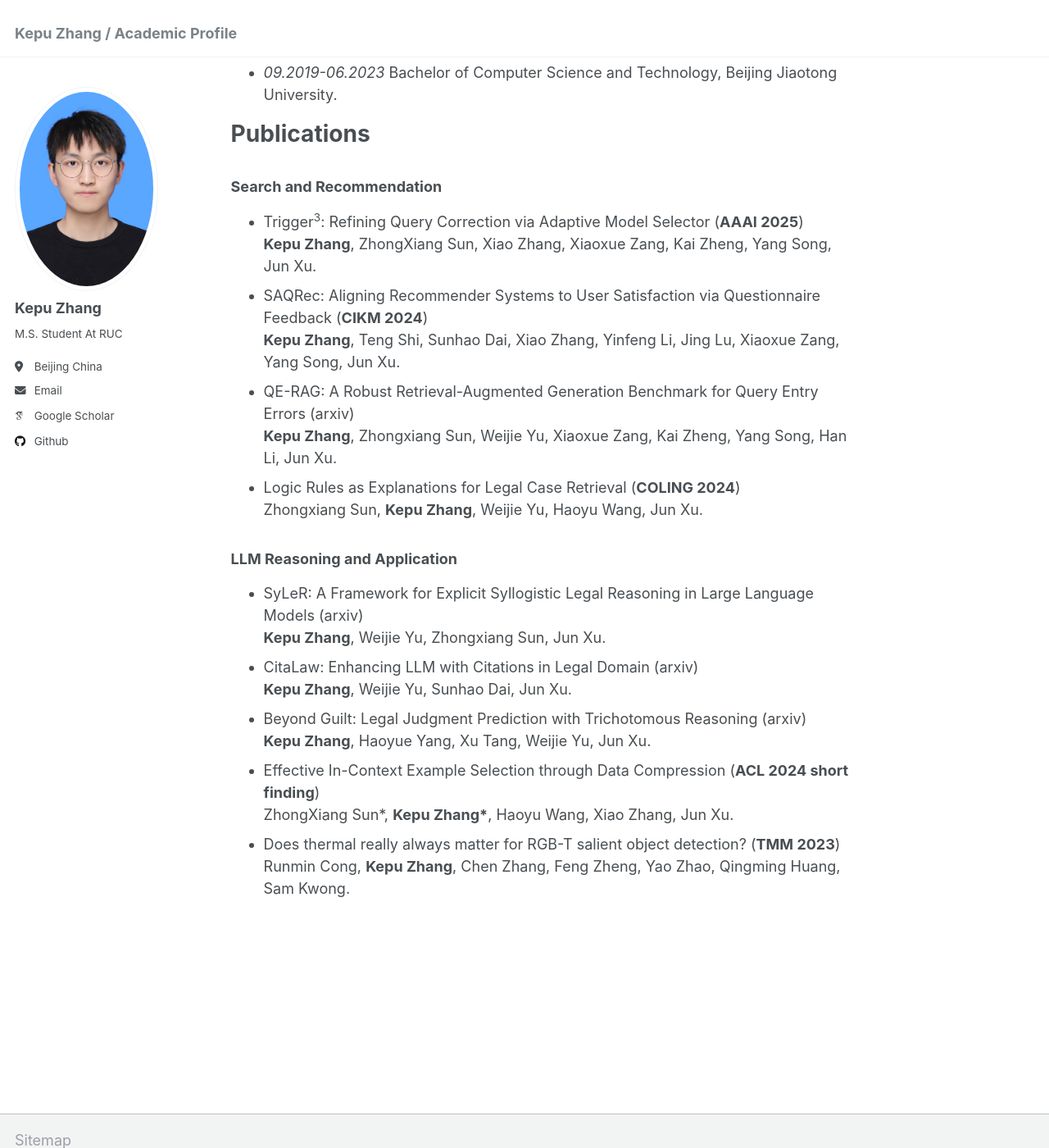
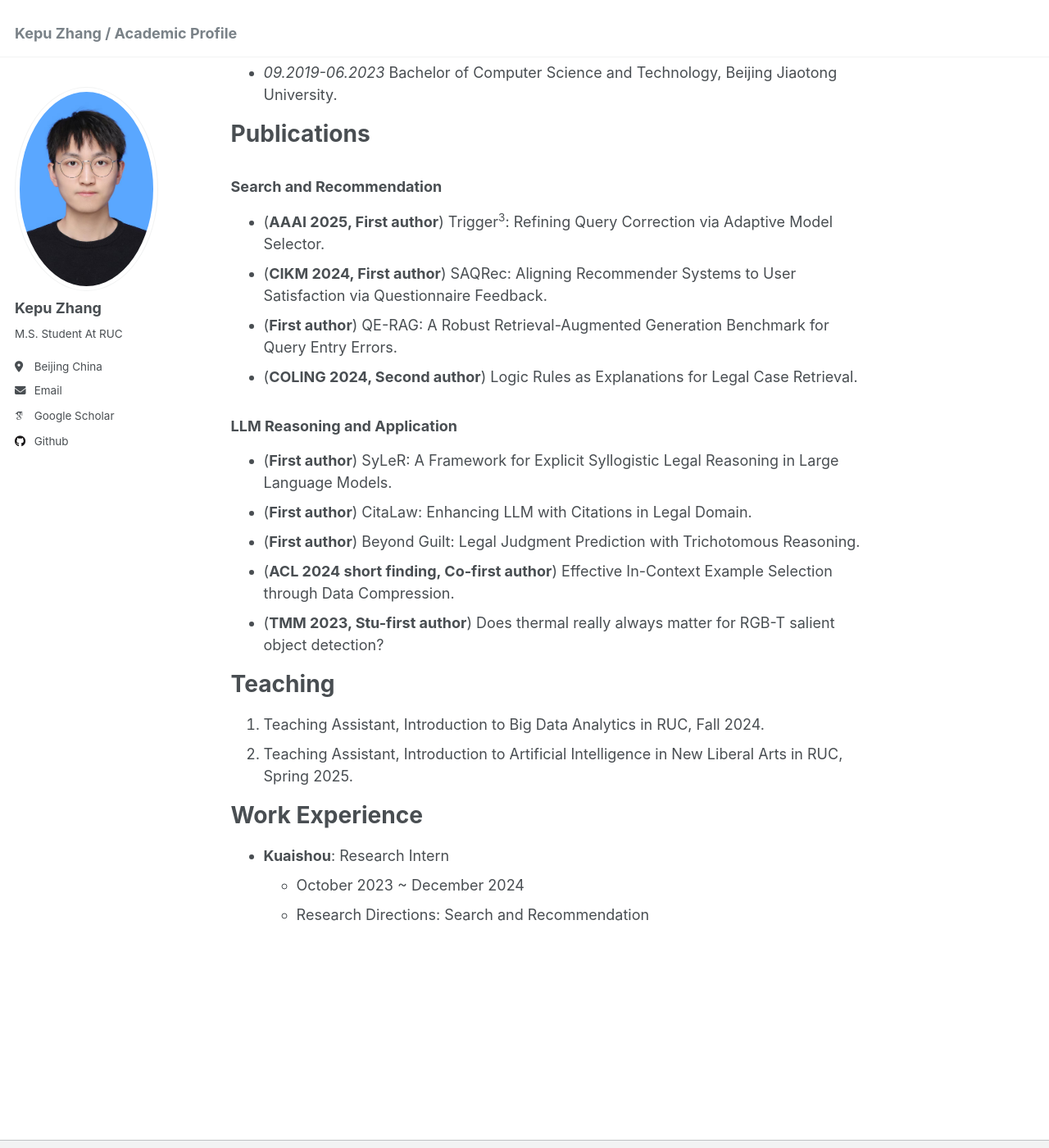
Before and after one commit to ke-01/ke-01.github.io, a Jekyll site: the page built from _pages/about.md, in a window 1280 px wide and 1400 px high, scrolled down 319 px. Shown: the whole window at 82% size. Built offline with Jekyll 4.4.1, drawn with Linux system fonts in a browser that asks for light colours; some web fonts are replaced.

Commit message:
Update about.md

```diff
--- a/_pages/about.md
+++ b/_pages/about.md
@@ -18,23 +18,26 @@ Education
 Publications
 ============
 ### Search and Recommendation
-* Trigger<sup>3</sup>: Refining Query Correction via Adaptive Model Selector (**AAAI 2025**)
-  **Kepu Zhang**, ZhongXiang Sun, Xiao Zhang, Xiaoxue Zang, Kai Zheng, Yang Song, Jun Xu.
-* SAQRec: Aligning Recommender Systems to User Satisfaction via Questionnaire Feedback (**CIKM 2024**)
-  **Kepu Zhang**, Teng Shi, Sunhao Dai, Xiao Zhang, Yinfeng Li, Jing Lu, Xiaoxue Zang, Yang Song, Jun Xu.
-* QE-RAG: A Robust Retrieval-Augmented Generation Benchmark for Query Entry Errors (arxiv)
-  **Kepu Zhang**, Zhongxiang Sun, Weijie Yu, Xiaoxue Zang, Kai Zheng, Yang Song, Han Li, Jun Xu.
-* Logic Rules as Explanations for Legal Case Retrieval (**COLING 2024**)
-  Zhongxiang Sun, **Kepu Zhang**, Weijie Yu, Haoyu Wang, Jun Xu.
+* (**AAAI 2025, First author**) Trigger<sup>3</sup>: Refining Query Correction via Adaptive Model Selector.
+* (**CIKM 2024, First author**) SAQRec: Aligning Recommender Systems to User Satisfaction via Questionnaire Feedback.
+* (**First author**) QE-RAG: A Robust Retrieval-Augmented Generation Benchmark for Query Entry Errors.
+* (**COLING 2024, Second author**) Logic Rules as Explanations for Legal Case Retrieval.
 
 ### LLM Reasoning and Application
-* SyLeR: A Framework for Explicit Syllogistic Legal Reasoning in Large Language Models (arxiv)
-  **Kepu Zhang**, Weijie Yu, Zhongxiang Sun, Jun Xu.
-* CitaLaw: Enhancing LLM with Citations in Legal Domain (arxiv)
-  **Kepu Zhang**, Weijie Yu, Sunhao Dai, Jun Xu.
-* Beyond Guilt: Legal Judgment Prediction with Trichotomous Reasoning (arxiv)
-  **Kepu Zhang**, Haoyue Yang, Xu Tang, Weijie Yu, Jun Xu.
-* Effective In-Context Example Selection through Data Compression (**ACL 2024 short finding**)
-  ZhongXiang Sun*, **Kepu Zhang\***, Haoyu Wang, Xiao Zhang, Jun Xu.
-* Does thermal really always matter for RGB-T salient object detection? (**TMM 2023**)
-  Runmin Cong, **Kepu Zhang**, Chen Zhang, Feng Zheng, Yao Zhao, Qingming Huang, Sam Kwong.
+* (**First author**) SyLeR: A Framework for Explicit Syllogistic Legal Reasoning in Large Language Models.
+* (**First author**) CitaLaw: Enhancing LLM with Citations in Legal Domain.
+* (**First author**) Beyond Guilt: Legal Judgment Prediction with Trichotomous Reasoning.
+* (**ACL 2024 short finding, Co-first author**) Effective In-Context Example Selection through Data Compression.
+* (**TMM 2023, Stu-first author**) Does thermal really always matter for RGB-T salient object detection?
+
+Teaching
+======
+1. Teaching Assistant, Introduction to Big Data Analytics in RUC, Fall 2024.
+2. Teaching Assistant, Introduction to Artificial Intelligence in New Liberal Arts in RUC, Spring 2025.
+
+Work Experience
+======
+
+- **Kuaishou**: Research Intern
+  - October 2023 ~ December 2024
+  - Research Directions: Search and Recommendation
```
